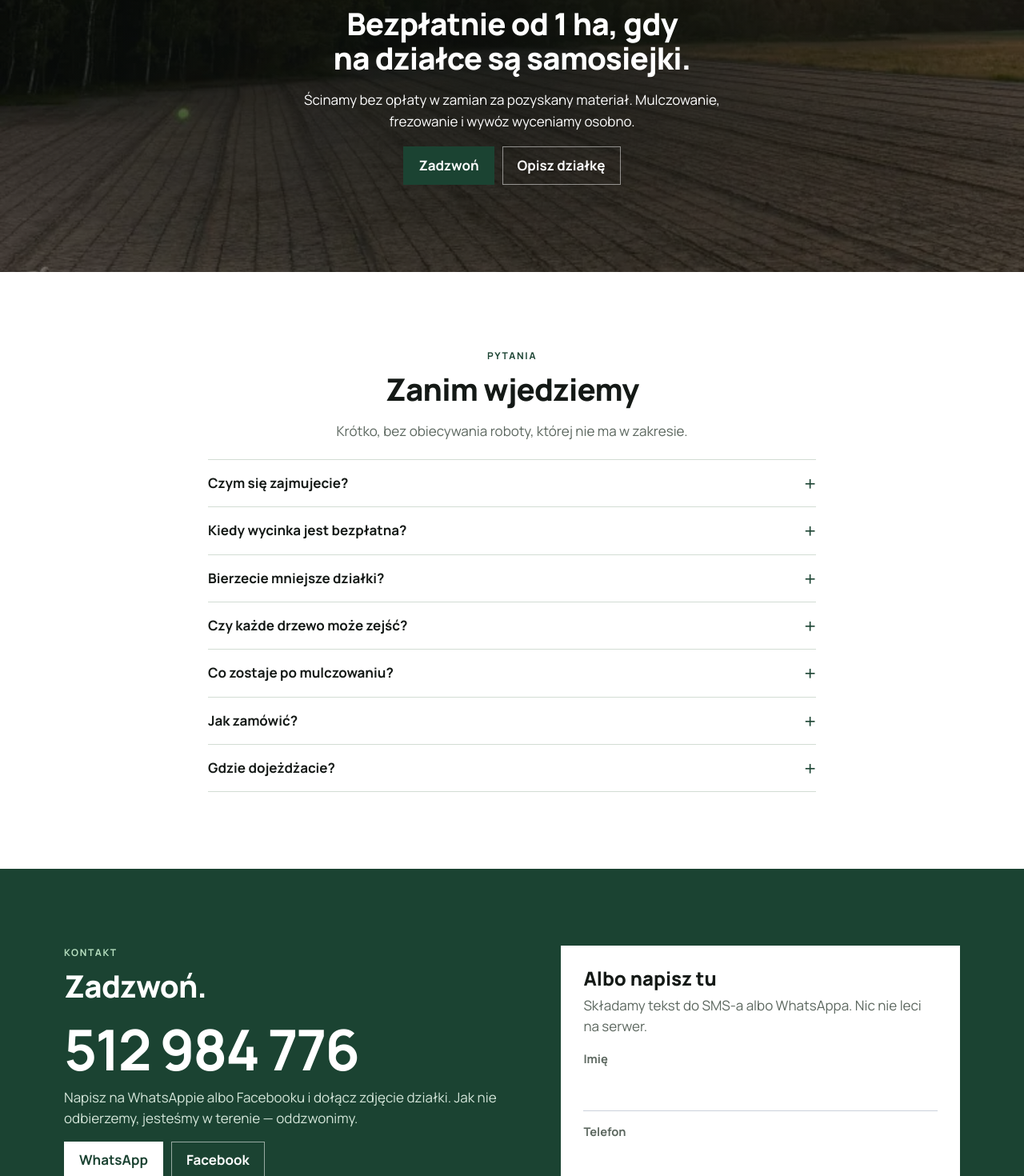
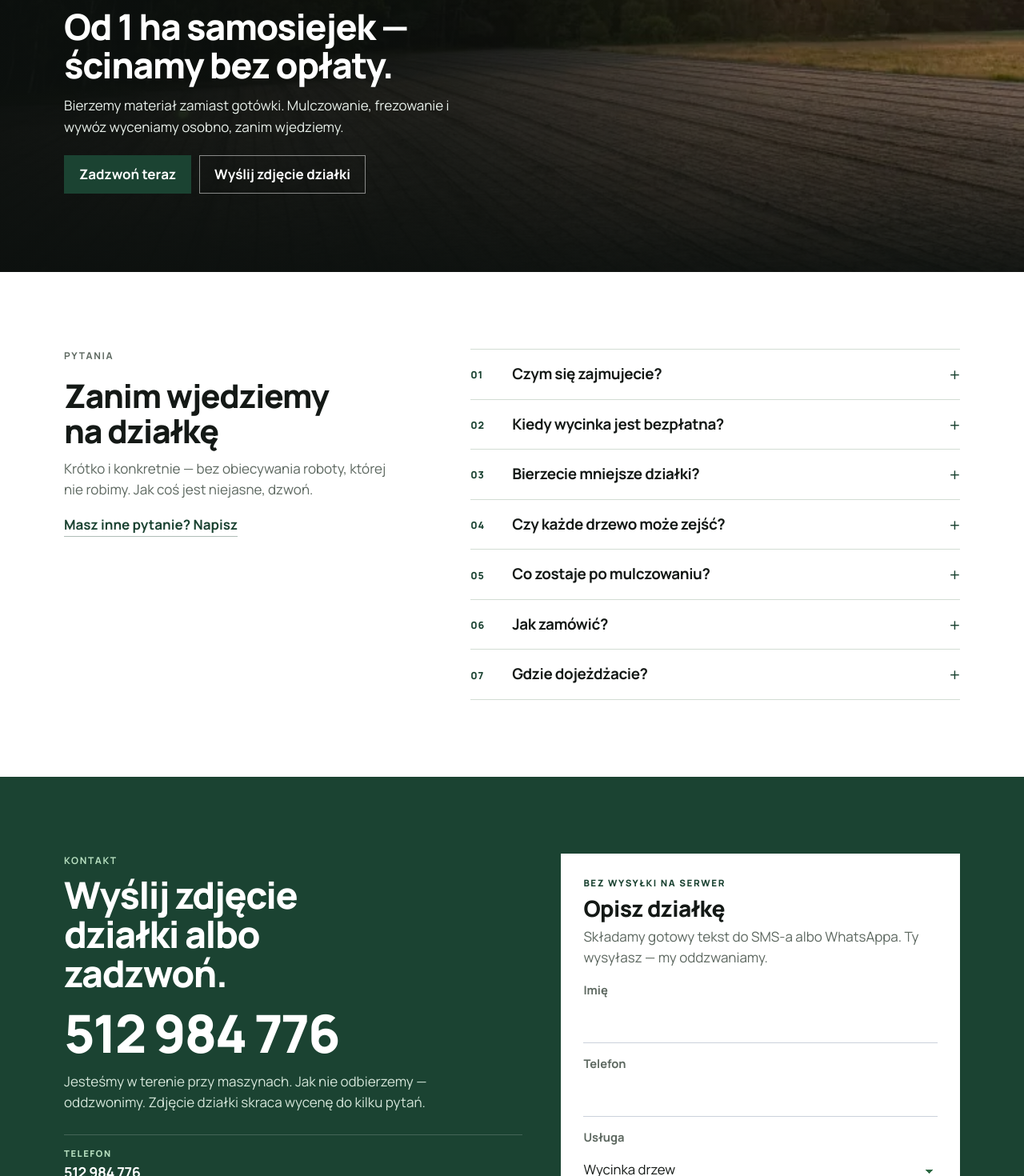
Before and after one commit to kubapythonmaster/mulchmaster, a React (Vite) app: page / in a window 1280 px wide. Shown: the part 4555-6025 px from the top of the page at 80% size. Built offline with nearby package versions, Linux system fonts and the light colour scheme; a web font is replaced by a local one.

Commit message:
Harden contact, FAQ and CTA against AI-template look.

```diff
--- a/src/components/Contact.jsx
+++ b/src/components/Contact.jsx
@@ -9,6 +9,29 @@ import {
   PHONE_TEL,
   WHATSAPP,
 } from "../site.js";
+
+const channels = [
+  {
+    href: PHONE_HREF,
+    label: "Telefon",
+    value: PHONE_DISPLAY,
+    note: "Najszybciej — od razu ustalimy działkę.",
+  },
+  {
+    href: WHATSAPP,
+    label: "WhatsApp",
+    value: "Wyślij zdjęcie",
+    note: "Dołącz lokalizację albo fotkę z terenu.",
+    external: true,
+  },
+  {
+    href: FACEBOOK,
+    label: "Facebook",
+    value: FACEBOOK_NAME,
+    note: "Napisz wiadomość, oddzwaniamy z roboty.",
+    external: true,
+  },
+];
 
 export function Contact() {
   const [draft, setDraft] = useState(null);
@@ -39,27 +62,37 @@ export function Contact() {
       <div className="wrap contact-grid">
         <div className="contact-copy">
           <p className="kicker">Kontakt</p>
-          <h2>Zadzwoń.</h2>
+          <h2>Wyślij zdjęcie działki albo zadzwoń.</h2>
           <a className="phone-xl" href={PHONE_HREF}>
             {PHONE_DISPLAY}
           </a>
           <p className="contact-lead">
-            Napisz na WhatsAppie albo Facebooku i dołącz zdjęcie działki. Jak nie odbierzemy,
-            jesteśmy w terenie — oddzwonimy.
+            Jesteśmy w terenie przy maszynach. Jak nie odbierzemy — oddzwonimy.
+            Zdjęcie działki skraca wycenę do kilku pytań.
           </p>
-          <div className="contact-actions">
-            <a className="btn" href={WHATSAPP} {...external}>
-              WhatsApp
-            </a>
-            <a className="btn btn-ghost" href={FACEBOOK} {...external}>
-              Facebook
-            </a>
-          </div>
-          <p className="contact-note">Na Facebooku jako {FACEBOOK_NAME}.</p>
+
+          <ul className="contact-channels">
+            {channels.map((channel) => (
+              <li key={channel.label}>
+                <a
+                  href={channel.href}
+                  {...(channel.external ? external : {})}
+                >
+                  <span className="contact-channel-label">{channel.label}</span>
+                  <strong>{channel.value}</strong>
+                  <span className="contact-channel-note">{channel.note}</span>
+                </a>
+              </li>
+            ))}
+          </ul>
         </div>
+
         <form className="form" onSubmit={onSubmit} aria-describedby="form-note">
-          <h3>Albo napisz tu</h3>
-          <p className="quiet">Składamy tekst do SMS-a albo WhatsAppa. Nic nie leci na serwer.</p>
+          <p className="form-kicker">Bez wysyłki na serwer</p>
+          <h3>Opisz działkę</h3>
+          <p className="quiet">
+            Składamy gotowy tekst do SMS-a albo WhatsAppa. Ty wysyłasz — my oddzwaniamy.
+          </p>
           <label className="field">
             Imię
             <input name="name" autoComplete="name" required maxLength={80} />
@@ -97,7 +130,7 @@ export function Contact() {
             />
           </label>
           <button className="btn" type="submit">
-            Złóż wiadomość
+            Przygotuj wiadomość
           </button>
           <p id="form-note" className="quiet form-note">
             SMS ucina długie treści. Do zdjęcia działki lepszy WhatsApp.
@@ -115,7 +148,11 @@ export function Contact() {
                 <a className="btn btn-ghost" href={`sms:${PHONE_TEL}?body=${encodeURIComponent(draft)}`}>
                   Otwórz SMS
                 </a>
-                <a className="btn btn-ghost" href={`${WHATSAPP}?text=${encodeURIComponent(draft)}`} {...external}>
+                <a
+                  className="btn btn-ghost"
+                  href={`${WHATSAPP}?text=${encodeURIComponent(draft)}`}
+                  {...external}
+                >
                   WhatsApp
                 </a>
               </div>
--- a/src/components/Faq.jsx
+++ b/src/components/Faq.jsx
@@ -2,17 +2,26 @@ import { faq } from "../site.js";
 
 export function Faq() {
   return (
-    <section className="section sheet" id="pytania">
-      <div className="faq-wrap">
-        <header className="section-head center-head">
+    <section className="section sheet faq" id="pytania">
+      <div className="wrap faq-layout">
+        <header className="faq-intro">
           <p className="kicker">Pytania</p>
-          <h2>Zanim wjedziemy</h2>
-          <p>Krótko, bez obiecywania roboty, której nie ma w zakresie.</p>
+          <h2>Zanim wjedziemy na działkę</h2>
+          <p>
+            Krótko i konkretnie — bez obiecywania roboty, której nie robimy.
+            Jak coś jest niejasne, dzwoń.
+          </p>
+          <a className="faq-jump" href="#kontakt">
+            Masz inne pytanie? Napisz
+          </a>
         </header>
         <div className="faq-list">
-          {faq.map((item) => (
+          {faq.map((item, index) => (
             <details key={item.q}>
-              <summary>{item.q}</summary>
+              <summary>
+                <span className="faq-num">{String(index + 1).padStart(2, "0")}</span>
+                <span className="faq-q">{item.q}</span>
+              </summary>
               <p>{item.a}</p>
             </details>
           ))}
--- a/src/components/Footer.jsx
+++ b/src/components/Footer.jsx
@@ -18,11 +18,12 @@ export function Footer() {
             <span>MulchMaster</span>
           </a>
           <p className="footer-tag">
-            Wycinka drzew, mulczowanie i porządkowanie działek. Na Facebooku jako {FACEBOOK_NAME}.
+            Wycinka, mulczowanie i czyszczenie działek. Na Facebooku jako {FACEBOOK_NAME}.
           </p>
           <a className="footer-phone" href={PHONE_HREF}>
             {PHONE_DISPLAY}
           </a>
+          <p className="footer-hours">Oddzwaniamy z terenu — także wieczorem po robocie.</p>
         </div>
         <div className="footer-nav">
           <div>
@@ -30,17 +31,18 @@ export function Footer() {
             <ul>
               <li><a href="#o-firmie">O firmie</a></li>
               <li><a href="#uslugi">Usługi</a></li>
+              <li><a href="#sprzet">Sprzęt</a></li>
               <li><a href="#realizacje">Realizacje</a></li>
               <li><a href="#pytania">Pytania</a></li>
-              <li><a href="#kontakt">Kontakt</a></li>
             </ul>
           </div>
           <div>
-            <p className="footer-label">Kontakt</p>
+            <p className="footer-label">Napisz</p>
             <ul>
               <li><a href={PHONE_HREF}>Zadzwoń</a></li>
               <li><a href={WHATSAPP} {...external}>WhatsApp</a></li>
               <li><a href={FACEBOOK} {...external}>Facebook</a></li>
+              <li><a href="#kontakt">Opisz działkę</a></li>
             </ul>
           </div>
         </div>
--- a/src/components/Offer.jsx
+++ b/src/components/Offer.jsx
@@ -5,27 +5,23 @@ export function Offer() {
   return (
     <section className="band-cta" id="oferta">
       <div className="band-cta-media" aria-hidden="true">
-        <Photo
-          id="bocian"
-          alt=""
-          sizes="100vw"
-        />
+        <Photo id="bocian" alt="" sizes="100vw" />
       </div>
       <div className="band-cta-shade" />
       <div className="wrap">
         <div className="band-cta-copy">
           <p className="kicker">Wycinka za materiał</p>
-          <h2>Bezpłatnie od 1 ha, gdy na działce są samosiejki.</h2>
+          <h2>Od 1 ha samosiejek — ścinamy bez opłaty.</h2>
           <p>
-            Ścinamy bez opłaty w zamian za pozyskany materiał. Mulczowanie, frezowanie
-            i wywóz wyceniamy osobno.
+            Bierzemy materiał zamiast gotówki. Mulczowanie, frezowanie i wywóz
+            wyceniamy osobno, zanim wjedziemy.
           </p>
           <div className="actions">
             <a className="btn" href={PHONE_HREF}>
-              Zadzwoń
+              Zadzwoń teraz
             </a>
             <a className="btn btn-ghost" href="#kontakt">
-              Opisz działkę
+              Wyślij zdjęcie działki
             </a>
           </div>
         </div>
--- a/src/styles.css
+++ b/src/styles.css
@@ -627,27 +627,25 @@ a {
   color: #d7f0dc;
 }
 
-.tone .contact-actions .btn {
-  background: #fff;
-  color: var(--navy);
-  border-color: #fff;
-}
-
-.tone .contact-actions .btn:hover {
-  background: #e7f2ea;
-  color: var(--navy);
-}
-
-.tone .contact-actions .btn-ghost {
-  background: transparent;
+.tone .contact-channels a {
+  border-color: rgba(255, 255, 255, 0.18);
+}
+
+.tone .contact-channels a:hover {
+  background: rgba(255, 255, 255, 0.06);
+  border-color: rgba(255, 255, 255, 0.35);
+}
+
+.tone .contact-channel-label {
+  color: #b7dfc0;
+}
+
+.tone .contact-channels strong {
   color: #fff;
-  border-color: rgba(255, 255, 255, 0.55);
-}
-
-.tone .contact-actions .btn-ghost:hover {
-  background: #fff;
-  color: var(--navy);
-  border-color: #fff;
+}
+
+.tone .contact-channel-note {
+  color: #d5e6da;
 }
 
 .tone .form {
@@ -655,6 +653,10 @@ a {
   color: var(--ink);
   padding: 28px 28px 22px;
   border: 0;
+}
+
+.tone .form-kicker {
+  color: var(--navy);
 }
 
 .tone .form h3 {
@@ -1308,16 +1310,17 @@ a {
 
 .band-cta-shade {
   z-index: 1;
-  background: radial-gradient(ellipse at center, #0c100ed6 0%, #0c100ea8 48%, #0c100e73 100%);
+  background:
+    linear-gradient(90deg, #0c100ef0 0%, #0c100ecc 42%, #0c100e66 78%, #0c100e33 100%),
+    linear-gradient(0deg, #0c100ee6 0%, transparent 55%);
 }
 
 .band-cta-copy {
   position: relative;
   z-index: 2;
-  margin-inline: auto;
-  padding: 64px 0;
-  max-width: 40rem;
-  text-align: center;
+  padding: 72px 0;
+  max-width: 34rem;
+  text-align: left;
 }
 
 .band-cta .kicker {
@@ -1329,13 +1332,21 @@ a {
   color: #fff;
 }
 
+.band-cta h2 {
+  margin: 0 0 14px;
+  font-size: clamp(1.9rem, 4vw, 2.8rem);
+  letter-spacing: -0.03em;
+  line-height: 1.08;
+}
+
 .band-cta p {
-  max-width: 36rem;
-  margin-inline: auto;
+  max-width: 32rem;
+  margin: 0 0 22px;
+  color: #e8f0ea;
 }
 
 .band-cta .actions {
-  justify-content: center;
+  justify-content: flex-start;
 }
 
 .band-cta .btn-ghost {
@@ -1349,9 +1360,37 @@ a {
   border-color: #fff;
 }
 
-.faq-wrap {
-  width: min(760px, calc(100% - 40px));
-  margin-inline: auto;
+.faq-layout {
+  display: grid;
+  gap: 32px;
+}
+
+.faq-intro {
+  max-width: 26rem;
+}
+
+.faq-intro h2 {
+  margin: 0 0 12px;
+  font-size: clamp(1.9rem, 3.6vw, 2.55rem);
+  letter-spacing: -0.03em;
+  line-height: 1.08;
+}
+
+.faq-intro p {
+  margin: 0 0 18px;
+  color: var(--muted);
+}
+
+.faq-jump {
+  display: inline-block;
+  font-weight: 700;
+  color: var(--navy);
+  text-decoration: none;
+  border-bottom: 1px solid color-mix(in srgb, var(--navy) 35%, transparent);
+}
+
+.faq-jump:hover {
+  border-bottom-color: var(--navy);
 }
 
 .faq-list details {
@@ -1364,49 +1403,75 @@ a {
 
 .faq-list summary {
   cursor: pointer;
-  padding: 16px 28px 16px 0;
+  display: grid;
+  grid-template-columns: 2.5rem 1fr auto;
+  gap: 12px;
+  align-items: start;
+  padding: 18px 0;
   font-weight: 700;
   list-style: none;
-  position: relative;
 }
 
 .faq-list summary::-webkit-details-marker {
   display: none;
 }
 
+.faq-num {
+  font-size: 0.78rem;
+  font-weight: 800;
+  letter-spacing: 0.08em;
+  color: var(--navy);
+  padding-top: 0.35em;
+}
+
+.faq-q {
+  font-size: clamp(1.05rem, 2vw, 1.18rem);
+  letter-spacing: -0.02em;
+  line-height: 1.35;
+}
+
 .faq-list summary::after {
   content: "+";
-  position: absolute;
-  right: 0;
-  top: 10px;
   font-family: var(--display);
-  font-size: 1.6rem;
-  font-weight: 400;
+  font-size: 1.45rem;
+  font-weight: 500;
+  line-height: 1;
   color: var(--navy);
+  padding-top: 0.1em;
 }
 
 .faq-list details[open] summary::after {
-  content: "â€“";
+  content: "–";
 }
 
 .faq-list details p {
-  margin: 0 0 16px;
+  margin: 0 0 18px;
+  padding-left: calc(2.5rem + 12px);
   color: var(--muted);
-  max-width: 64ch;
+  max-width: 58ch;
 }
 
 .contact-grid {
   display: grid;
   gap: 40px;
+  align-items: start;
+}
+
+.contact-copy h2 {
+  margin: 0 0 10px;
+  font-size: clamp(2rem, 4.2vw, 2.9rem);
+  letter-spacing: -0.03em;
+  line-height: 1.05;
+  max-width: 14ch;
 }
 
 .phone-xl {
   display: inline-block;
-  margin: 4px 0 12px;
+  margin: 8px 0 14px;
   font-family: var(--sans);
-  font-weight: 700;
-  font-size: clamp(2.7rem, 8vw, 4.4rem);
-  letter-spacing: -0.03em;
+  font-weight: 800;
+  font-size: clamp(2.5rem, 7.5vw, 4.1rem);
+  letter-spacing: -0.035em;
   line-height: 1;
   color: var(--navy);
   text-decoration: none;
@@ -1416,11 +1481,47 @@ a {
   color: var(--navy-2);
 }
 
-.contact-actions {
-  display: flex;
-  flex-wrap: wrap;
+.contact-lead {
+  margin: 0 0 26px;
+  max-width: 34rem;
+}
+
+.contact-channels {
+  list-style: none;
+  margin: 0;
+  padding: 0;
+  display: grid;
   gap: 10px;
-  margin-bottom: 18px;
+}
+
+.contact-channels a {
+  display: grid;
+  gap: 2px;
+  padding: 14px 0;
+  border-top: 1px solid rgba(255, 255, 255, 0.18);
+  color: inherit;
+  text-decoration: none;
+}
+
+.contact-channels li:last-child a {
+  border-bottom: 1px solid rgba(255, 255, 255, 0.18);
+}
+
+.contact-channel-label {
+  font-size: 0.7rem;
+  font-weight: 800;
+  letter-spacing: 0.14em;
+  text-transform: uppercase;
+}
+
+.contact-channels strong {
+  font-size: 1.12rem;
+  letter-spacing: -0.02em;
+}
+
+.contact-channel-note {
+  font-size: 0.92rem;
+  opacity: 0.88;
 }
 
 .form {
@@ -1428,9 +1529,19 @@ a {
   padding-top: 8px;
 }
 
+.form-kicker {
+  margin: 0 0 8px;
+  font-size: 0.72rem;
+  font-weight: 800;
+  letter-spacing: 0.14em;
+  text-transform: uppercase;
+  color: var(--navy);
+}
+
 .form h3 {
-  font-size: 1.5rem;
+  font-size: clamp(1.45rem, 2.5vw, 1.75rem);
   margin: 0 0 8px;
+  letter-spacing: -0.02em;
 }
 
 .field {
@@ -1562,11 +1673,19 @@ a {
   font-size: clamp(1.9rem, 4vw, 2.5rem);
   letter-spacing: -0.02em;
   line-height: 1;
+  font-weight: 800;
   color: #c9dcc8;
 }
 
 .footer-phone:hover {
   color: #fff;
+}
+
+.footer-hours {
+  margin: 12px 0 0;
+  max-width: 26rem;
+  font-size: 0.95rem;
+  color: #e8eef6a6;
 }
 
 .footer-base {
@@ -1708,9 +1827,8 @@ dialog.lightbox::backdrop {
     padding: 16px 16px 26px 26px;
   }
 
-  .contact-actions .btn,
-  .tone .contact-actions .btn {
-    width: 100%;
+  .contact-channels a {
+    padding-block: 12px;
   }
 
   .hero-copy {
@@ -1731,7 +1849,11 @@ dialog.lightbox::backdrop {
   }
 
   .band-cta-shade {
-    background: linear-gradient(180deg, #0c100eb0, #0c100ec7 45%, #0c100ed9);
+    background: linear-gradient(180deg, #0c100eb8, #0c100ed0 50%, #0c100ee8);
+  }
+
+  .band-cta-copy {
+    max-width: none;
   }
 
   .site {
@@ -1805,6 +1927,17 @@ dialog.lightbox::backdrop {
 
   .section {
     padding: 96px 0;
+  }
+
+  .faq-layout {
+    grid-template-columns: 0.85fr 1.15fr;
+    gap: 56px;
+    align-items: start;
+  }
+
+  .faq-intro {
+    position: sticky;
+    top: calc(var(--header) + 24px);
   }
 
   .gear-layout {
```
Also changed, not shown: prompts/ulepsz-sekcje.md (added, +41 -0 lines).
